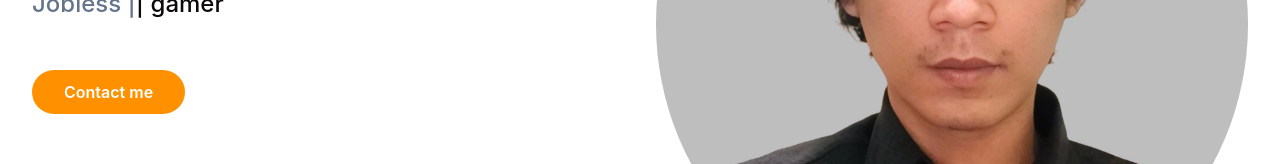
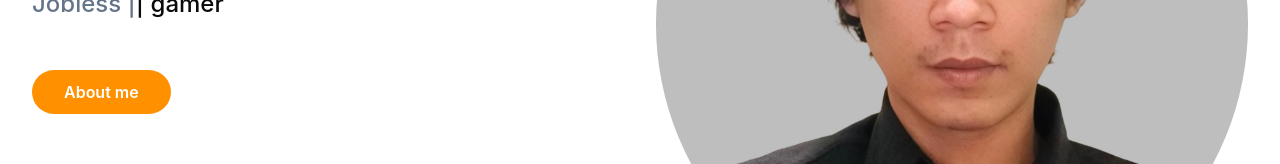
Before and after one commit to rombenc/LP-Profile, a website: page index.html in a window 1280 px wide. Shown: the part 452-616 px from the top of the page. Drawn offline with nearby package versions, Linux system fonts and the light colour scheme.

Commit message:
update paragraf

```diff
--- a/index.html
+++ b/index.html
@@ -96,7 +96,7 @@
             <h2 class="mb-5 text-lg font-medium text-secondary lg:text-2xl pb-10">Jobless |<span class="text-dark dark:text-white">| gamer</span></h2>
             <!-- <p class="mb-10 font-medium leading-relaxed text-secondary">I'm a Junior Web Developer. <span class="font-bold text-dark dark:text-white"> Started yesterday</span></p> -->
 
-            <a href="#" class="rounded-full bg-primary py-3 px-8 text-base font-semibold text-white transition duration-300 ease-in-out hover:opacity-80 hover:shadow-lg">Contact me</a>
+            <a href="#about" class="rounded-full bg-primary py-3 px-8 text-base font-semibold text-white transition duration-300 ease-in-out hover:opacity-80 hover:shadow-lg">About me</a>
           </div>
           <div class="w-full self-end px-4 lg:w-1/2">
             <div class="relative mt-10 lg:right-0 lg:mt-9">
```
